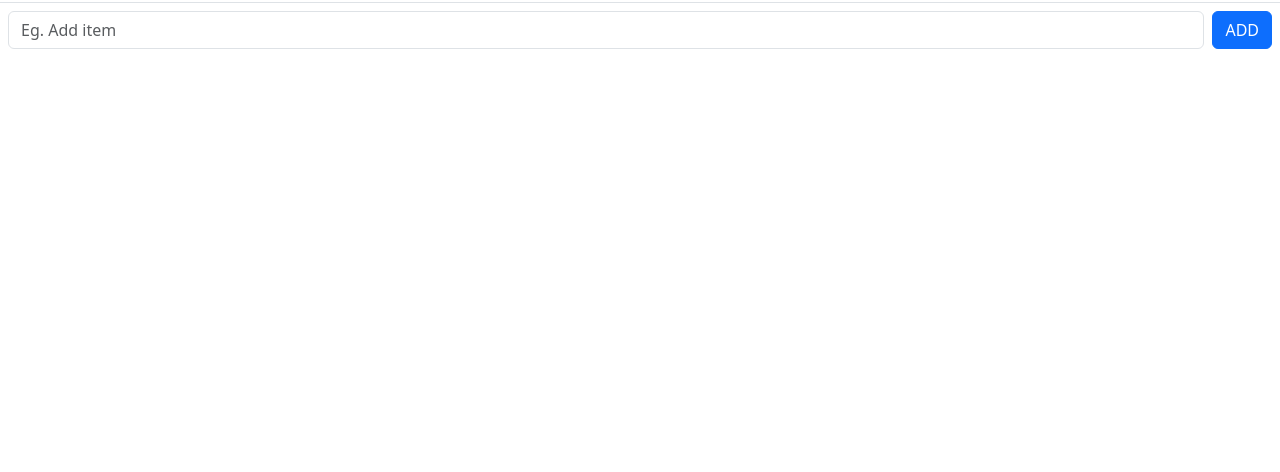
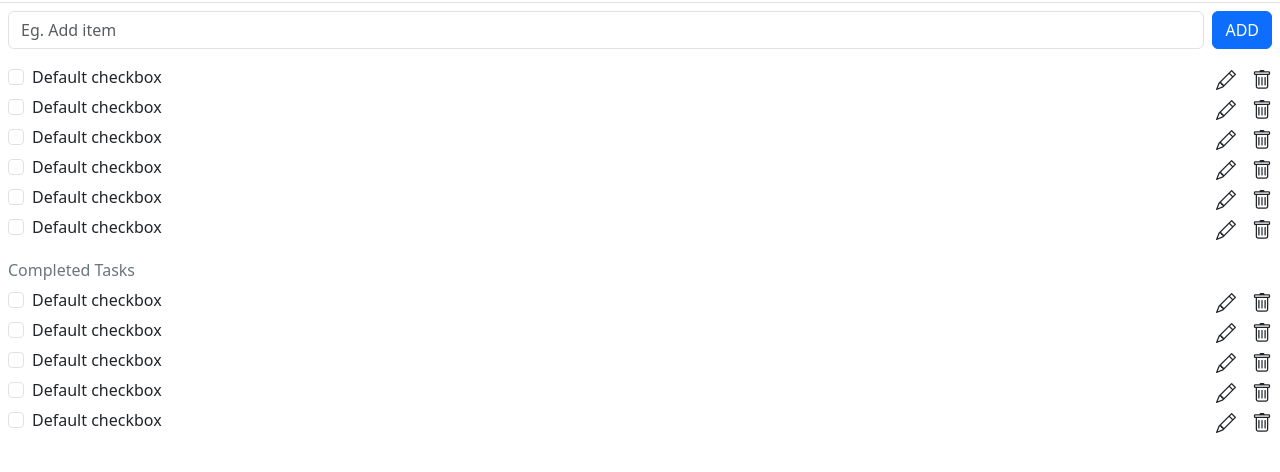
Before and after one commit to buddhiridmal/ToDo-List-FireBase, a website built with Vite: page index.html in a window 1280 px wide. Shown: the part 70-542 px from the top of the page. Built offline with nearby package versions, Linux system fonts and the light colour scheme.

Commit message:
Task UI implementation

```diff
--- a/index.html
+++ b/index.html
@@ -36,5 +36,26 @@
       </section>
     </main>
   </section>
+
+  <section id="tasks-list" class="p-2">
+    <!--          <h5 class="text-secondary">Tasks</h5>-->
+    <section>
+      <div class="task-item d-flex justify-content-between">
+        <div class="form-check">
+          <input class="form-check-input" type="checkbox" value="" id="flexCheckDefault">
+          <label class="form-check-label" for="flexCheckDefault">
+            Default checkbox
+          </label>
+        </div>
+        <div class="d-flex gap-3 fs-5">
+          <i class="bi bi-pencil"></i>
+          <i class="bi bi-trash"></i>
+        </div>
+      </div>
+    </section>
+  </section>
+  <section id="completed-task-list" class="p-2">
+    <h6 class="text-secondary">Completed Tasks</h6>
+  </section>
   </body>
 </html>
--- a/src/js/main.js
+++ b/src/js/main.js
@@ -0,0 +1,7 @@
+import $ from 'jquery';
+const taskItem = $(".task-item");
+
+for (let i = 0; i < 5; i++) {
+    $("#tasks-list").append(taskItem.clone());
+    $("#completed-task-list").append(taskItem.clone());
+}
```
